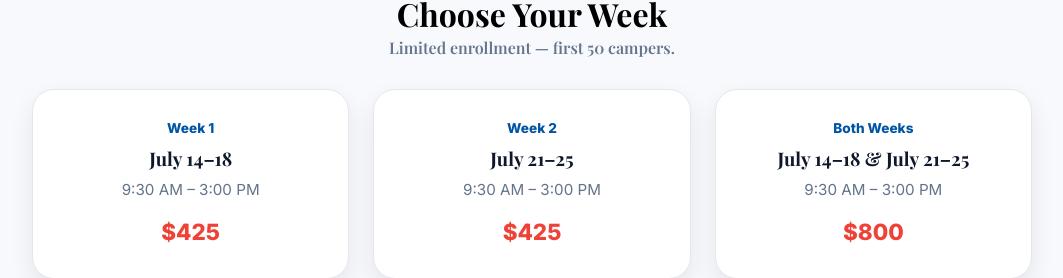
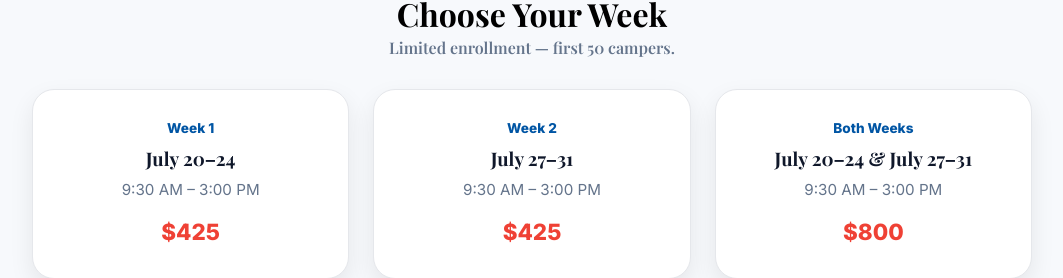
Before and after one commit to nani-pardi/camp-website, a SvelteKit app: page / in a window 1280 px wide. Shown: the part 1125-1403 px from the top of the page, without its empty margins (108-1171 px from the left). Built offline with nearby package versions, Linux system fonts and the light colour scheme.

Commit message:
fix dates

```diff
--- a/src/routes/+page.svelte
+++ b/src/routes/+page.svelte
@@ -76,7 +76,7 @@
     <!-- Week 1 -->
     <div class="pricing-card">
       <div class="pricing-badge">Week 1</div>
-      <h3 class="pricing-title">July 14–18</h3>
+      <h3 class="pricing-title">July 20–24</h3>
       <p class="pricing-time">9:30 AM – 3:00 PM</p>
       <div class="pricing-price">$425</div>
     </div>
@@ -84,7 +84,7 @@
     <!-- Week 2 -->
     <div class="pricing-card">
       <div class="pricing-badge">Week 2</div>
-      <h3 class="pricing-title">July 21–25</h3>
+      <h3 class="pricing-title">July 27–31</h3>
       <p class="pricing-time">9:30 AM – 3:00 PM</p>
       <div class="pricing-price">$425</div>
     </div>
@@ -92,7 +92,7 @@
     <!-- Both Weeks -->
     <div class="pricing-card">
       <div class="pricing-badge">Both Weeks</div>
-      <h3 class="pricing-title">July 14–18 & July 21–25</h3>
+      <h3 class="pricing-title">July 20–24 & July 27–31</h3>
       <p class="pricing-time">9:30 AM – 3:00 PM</p>
       <div class="pricing-price">$800</div>
     </div>
```
